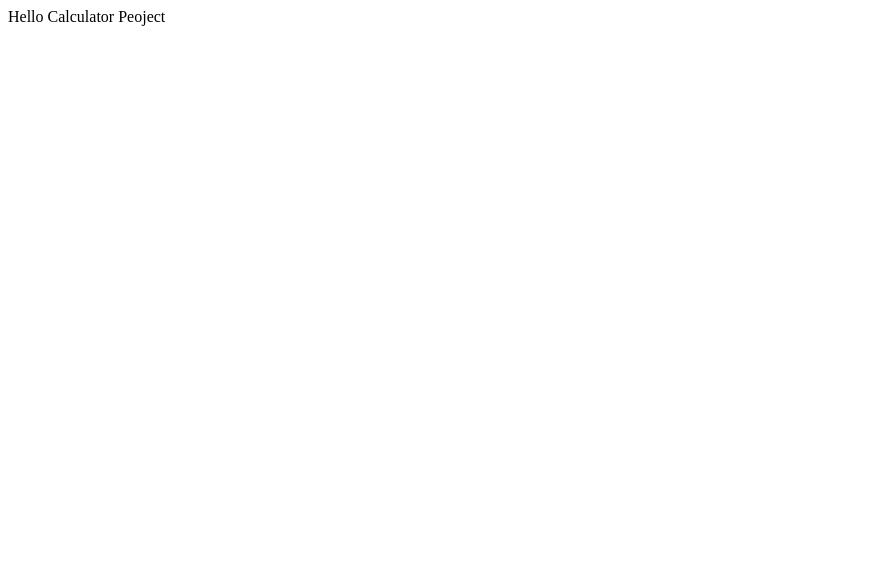
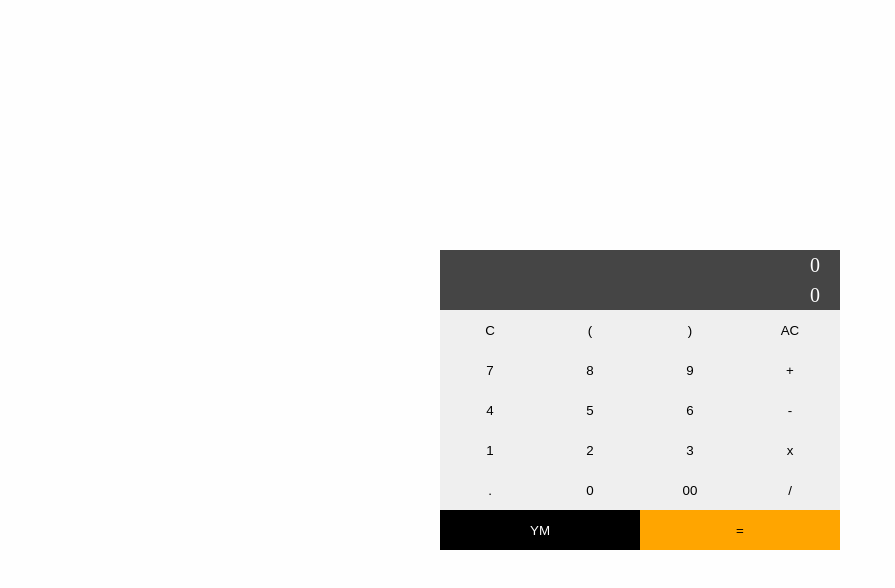
Before and after one commit to YeMarnPaing-dev/Calculator_Project_React, a React (Create React App) app: page / in a window 1280 px wide. Shown: the top 588 px of the page, without its empty margins (0-895 px from the left). Built offline with nearby package versions, Linux system fonts and the light colour scheme.

Commit message:
CalculatorUI

```diff
--- a/src/App.css
+++ b/src/App.css
@@ -1,50 +1,17 @@
-.App {
-  text-align: center;
+*{
+  padding: 0;
+  margin: 0;
+  box-sizing: border-box;
 }
 
-.App-logo {
-  height: 40vmin;
-  pointer-events: none;
+body{
+  background-color: #fefefe;
 }
 
-@media (prefers-reduced-motion: no-preference) {
-  .App-logo {
-    animation: App-logo-spin infinite 20s linear;
-  }
+.container{
+  display: flex;
+  justify-content: center;
+  align-items: center;
+  height: 100vh;
+  box-shadow: 20px 20px 10px black;
 }
-
-.App-header {
-  background-color: #282c34;
-  min-height: 100vh;
-  display: flex;
-  flex-direction: column;
-  align-items: center;
-  justify-content: center;
-  font-size: calc(10px + 2vmin);
-  color: white;
-}
-
-.App-link {
-  color: #61dafb;
-}
-
-@keyframes App-logo-spin {
-  from {
-    transform: rotate(0deg);
-  }
-  to {
-    transform: rotate(360deg);
-  }
-}
-
-.text{
-  color:red;
-}
-
-.red {
-  color:red;
-}
-
-.blue{
-  color:blue;
-}
--- a/src/App.js
+++ b/src/App.js
@@ -1,13 +1,20 @@
-import './App.css';
-
-
+import "./App.css";
+import Button from "./components/Button";
+import Input from "./components/Input";
+import Output from "./components/Output";
 
 function App() {
-  return(
+  return (
     <>
-    <div>Hello Calculator Peoject</div>
+      <div className="container">
+        <div className="calculator_frame">
+        <Output />
+        <Input />
+        <Button />
+        </div>
+      </div>
     </>
-  )
+  );
 }
 
 export default App;
--- /dev/null
+++ b/src/components/Button.css
@@ -0,0 +1,31 @@
+.btn-container{
+    width: 400px;
+
+}
+
+.btn-group{
+    display: flex;
+}
+
+.btn{
+    width: 100px;
+    height: 40px;
+    border: none;
+    transition: .5s;
+}
+
+.btn-long{
+    width: 400px;
+    background-color: orange;
+}
+
+.ym {
+    background-color: black;
+    color: white;
+}
+
+.btn:hover{
+    background-color: #757474;
+    color: white;
+
+}
--- /dev/null
+++ b/src/components/Button.jsx
@@ -0,0 +1,46 @@
+import React from 'react'
+import './Button.css'
+
+const Button = () => {
+  return (
+    <div className='btn-container'>
+      <div className="btn-group">
+        <button className="btn">C</button>
+        <button className="btn">(</button>
+        <button className="btn">)</button>
+        <button className="btn">AC</button>
+      </div>
+        <div className="btn-group">
+        <button className="btn">7</button>
+        <button className="btn">8</button>
+        <button className="btn">9</button>
+        <button className="btn">+</button>
+      </div>
+        <div className="btn-group">
+        <button className="btn">4</button>
+        <button className="btn">5</button>
+        <button className="btn">6</button>
+        <button className="btn">-</button>
+      </div>
+        <div className="btn-group">
+        <button className="btn">1</button>
+        <button className="btn">2</button>
+        <button className="btn">3</button>
+        <button className="btn">x</button>
+      </div>
+        <div className="btn-group">
+        <button className="btn">.</button>
+        <button className="btn">0</button>
+        <button className="btn">00</button>
+        <button className="btn">/</button>
+      </div>
+        <div className="btn-group">
+          <button className="btn btn-long ym">YM</button>
+        <button className="btn btn-long">=</button>
+      </div>
+
+    </div>
+  )
+}
+
+export default Button
--- /dev/null
+++ b/src/components/Input.css
@@ -0,0 +1,11 @@
+.inputText{
+     width: 400px;
+    background-color: #454545;
+    color: white;
+    height: 30px;
+    text-align: end;
+    line-height: 30px;
+    padding-right: 20px;
+    font-size: 20px;
+    /* border-radius: 2px; */
+}
--- /dev/null
+++ b/src/components/Input.jsx
@@ -0,0 +1,10 @@
+import React from 'react'
+import './Input.css'
+
+const Input = () => {
+  return (
+    <div className='inputText'>0</div>
+  )
+}
+
+export default Input
--- /dev/null
+++ b/src/components/Output.css
@@ -0,0 +1,12 @@
+.outputText{
+    width: 400px;
+    background-color: #454545;
+    color: white;
+    height: 30px;
+    text-align: end;
+    line-height: 30px;
+    padding-right: 20px;
+    font-size: 20px;
+    /* border-radius: 2px; */
+
+}
--- /dev/null
+++ b/src/components/Output.jsx
@@ -0,0 +1,10 @@
+import React from 'react'
+import './Output.css'
+
+const Output = () => {
+  return (
+    <div className='outputText'>0</div>
+  )
+}
+
+export default Output
```
Also changed, not shown: public/index.html (+1 -21 lines).
